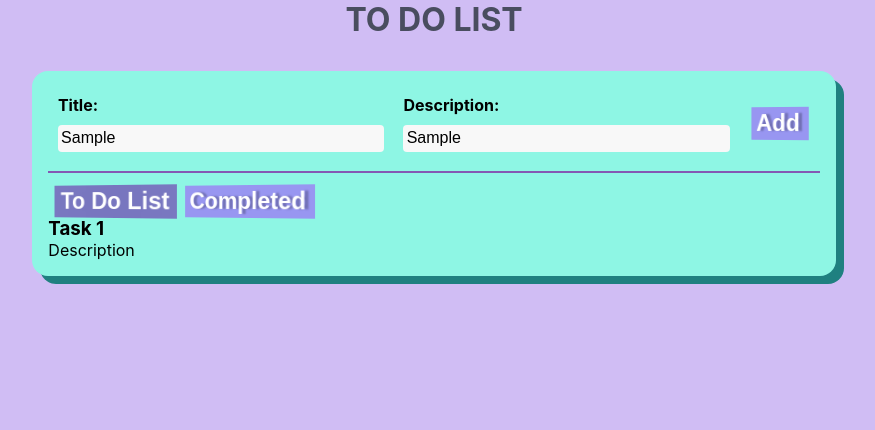
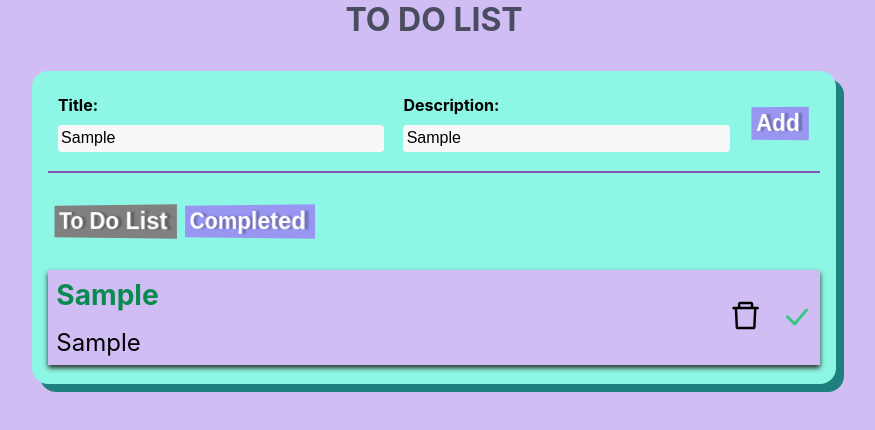
Before and after one commit to NumbersGrow/to-do-list, a React (Create React App) app: page / in a window 1280 px wide. Both pictures are taken after typing "Sample", "Sample" into the empty fields and a click on the button "Add". Shown: the top 430 px of the page, without its empty margins (206-1081 px from the left). Built offline with nearby package versions, Linux system fonts and the light colour scheme.

Commit message:
finished styling and added functionality to Add button and delete Button

```diff
--- a/package.json
+++ b/package.json
@@ -8,6 +8,7 @@
     "@testing-library/user-event": "^13.5.0",
     "react": "^18.3.1",
     "react-dom": "^18.3.1",
+    "react-icons": "^5.2.1",
     "react-scripts": "5.0.1",
     "sass": "^1.77.8",
     "web-vitals": "^2.1.4"
--- a/src/App.jsx
+++ b/src/App.jsx
@@ -1,9 +1,43 @@
-import React, {useState} from "react";
+import React, { useState, useEffect } from "react";
 import "./App.scss";
 import Button from "./components/Button/Button.jsx";
 
+import { AiOutlineDelete, AiOutlineEdit } from "react-icons/ai";
+import { BsCheckLg } from "react-icons/bs";
+
 function App() {
   const [isCompletedScreen, setIsCompletedScreen] = useState(false);
+  const [allTodos, setAllTodos] = useState([]);
+  const [newTitle, setNewTitle] = useState("");
+  const [newDescription, setNewDescription] = useState("");
+
+  const handleAddTask = () => {
+    let newTodoItem = {
+      title: newTitle,
+      description: newDescription,
+    };
+
+    let updatedTodoArr = [...allTodos];
+    updatedTodoArr.push(newTodoItem);
+    setAllTodos(updatedTodoArr);
+    localStorage.setItem("todolist", JSON.stringify(updatedTodoArr));
+  };
+
+  const handleDeleteTask = (index) => {
+    let reducedTodoList = [...allTodos];
+    reducedTodoList.splice(index);
+
+    localStorage.setItem("todolist", JSON.stringify(reducedTodoList));
+    setAllTodos(reducedTodoList);
+  }
+
+  useEffect(() => {
+    let storageTodo = JSON.parse(localStorage.getItem("todolist"));
+    if (storageTodo) {
+      setAllTodos(storageTodo);
+        }
+  },[]);
+
   return (
     <div className="App">
       <header className="header">
@@ -16,6 +50,8 @@ function App() {
             <input
               type="text"
               className="to-do-input__item-text"
+              value={newTitle}
+              onChange={(e) => setNewTitle(e.target.value)}
               placeholder="What is a title?"
             ></input>
           </div>
@@ -24,21 +60,54 @@ function App() {
             <input
               type="text"
               className="to-do-input__item-text"
+              value={newDescription}
+              onChange={(e) => setNewDescription(e.target.value)}
               placeholder="What is a description?"
             ></input>
           </div>
           <div className="to-do-input__item">
-            <Button className="btn" text="Add" />
+            <Button className="btn" onClick={handleAddTask} text="Add" />
           </div>
         </div>
         <div className="btn-wrapper">
-          <Button className= {`btn ${isCompletedScreen === false && "active"}`} onClick={()=>setIsCompletedScreen(false)} text="To Do List" />
-          <Button className={`btn ${isCompletedScreen === true && "active"}`} onClick={()=>setIsCompletedScreen(true)} text="Completed" />
+          <Button
+            className={`btn ${isCompletedScreen === false && "btn__active"}`}
+            onClick={() => setIsCompletedScreen(false)}
+            text="To Do List"
+          />
+          <Button
+            className={`btn ${isCompletedScreen === true && "btn__active"}`}
+            onClick={() => setIsCompletedScreen(true)}
+            text="Completed"
+          />
         </div>
 
         <div className="list-wrapper">
-          <h3>Task 1</h3>
-          <p>Description</p>
+          {allTodos.map((item, index) => {
+            return (
+              <div className="list-wrapper__item" key={index}>
+                <div className="list-wrapper__item-text">
+                  <h3 className="list-wrapper__item-text__title">
+                    {item.title}
+                    </h3>
+                  <p className="list-wrapper__item-text__description">
+                    {item.description}
+                  </p>
+                </div>
+                <div className="list-wrapper__item-icon">
+                  <AiOutlineDelete
+                    className="list-wrapper__item-icon__delete"
+                    onClick={()=> handleDeleteTask(index)}
+                    title="Delete"
+                  />
+                  <BsCheckLg
+                    className="list-wrapper__item-icon__check"
+                    title="Complete"
+                  />
+                </div>
+              </div>
+            );
+          })}
         </div>
       </div>
     </div>
--- a/src/App.scss
+++ b/src/App.scss
@@ -11,6 +11,10 @@
 body {
   background-color: #d0bdf4;
   overflow: hidden;
+}
+
+.btn-wrapper {
+  margin: 2rem 0;
 }
 
 .btn {
@@ -33,6 +37,10 @@ body {
   margin: 0;
   cursor: pointer;
   padding: 0.1em 0.3em;
+
+  &__active {
+    background-color: grey;
+  }
 }
 
 .btn:hover,
@@ -41,19 +49,12 @@ body {
   --_i: 1;
 }
 
-.active {
+.btn:active {
   text-shadow: none;
   color: var(--c);
   box-shadow: inset 0 0 9e9Q #0005;
   transition: 0s;
 }
-
-// .btn:active {
-//   text-shadow: none;
-//   color: var(--c);
-//   box-shadow: inset 0 0 9e9Q #0005;
-//   transition: 0s;
-// }
 
 .to-do-wrapper {
   background: #8ef6e4;
@@ -101,3 +102,53 @@ body {
     outline: none;
   }
 }
+
+.list-wrapper {
+  display: flex;
+  flex-direction: column;
+
+  &__item {
+    background-color: #d0bdf4;
+    display: flex;
+    justify-content: space-between;
+    align-items: center;
+    padding: 0.5rem;
+    margin-bottom: 0.2rem;
+    box-shadow: 0px 3px 5px rgb(43, 42, 42);
+
+    &-text {
+      font-size: 1.5rem;
+
+      &__title {
+        color: rgb(8, 139, 78);
+        font-weight: bold;
+        margin: 0;
+      }
+
+      &__description {
+        margin-top: 1rem;
+      }
+    }
+
+    &-icon {
+      cursor: pointer;
+
+      &__delete {
+        font-size: 2.2rem;
+
+        &:hover {
+          color: red;
+        }
+      }
+      &__check {
+        font-size: 2rem;
+        margin-left: 1rem;
+        color: rgb(55, 199, 132);
+
+        &:hover {
+          color: rgb(15, 131, 77);
+        }
+      }
+    }
+  }
+}
--- a/src/components/Button/Button.jsx
+++ b/src/components/Button/Button.jsx
@@ -1,9 +1,9 @@
 
 import './Button.scss';
 
-function Button({className,text}) {
+function Button({className,onClick,text}) {
   return (
-    <button className={className} type="button">{text}</button>
+    <button className={className} onClick={onClick} type="button">{text}</button>
   );
 }
 
```
Also changed, not shown: 1 other file (tests, documents, lock files or other folders).
